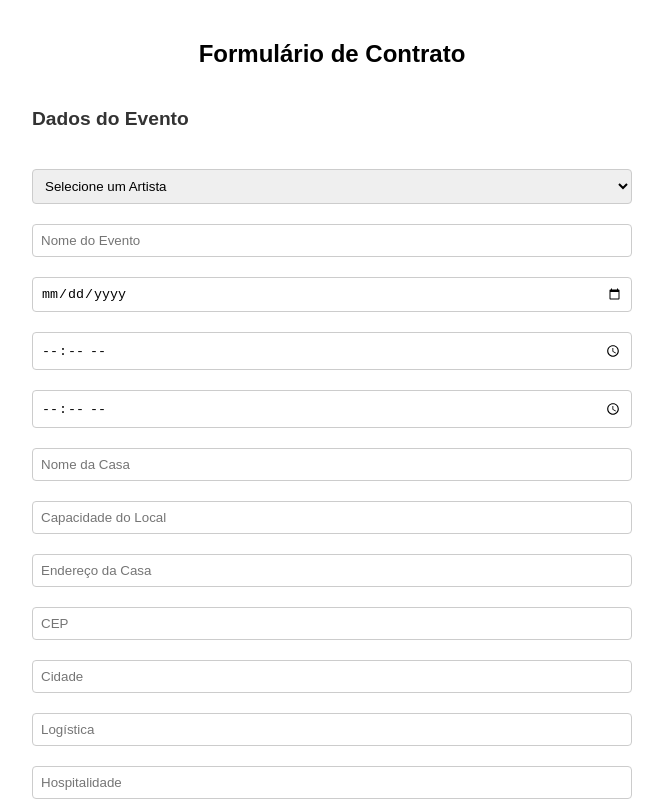
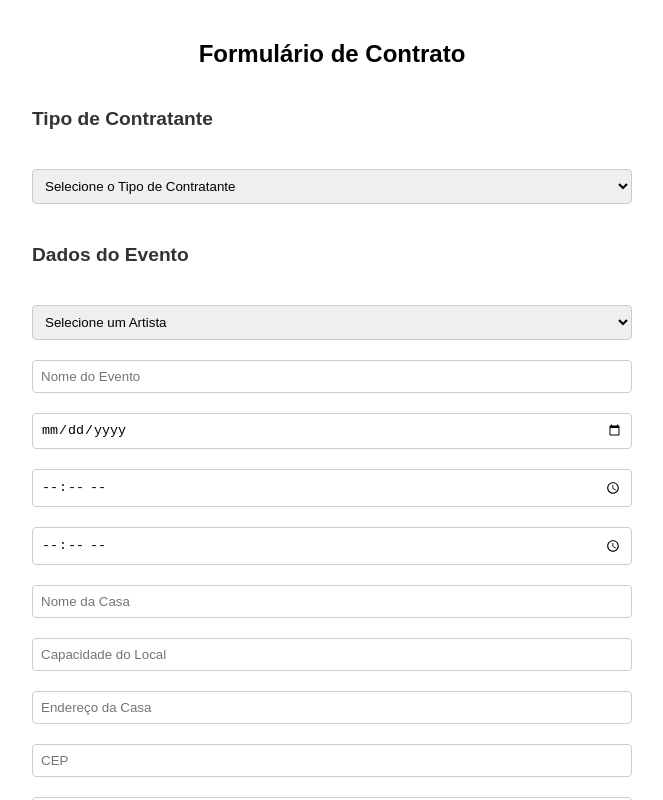
Before and after one commit to vLecaBR/auto-contract-frontend, a React (Create React App) app: page / in a window 1280 px wide. Shown: the top 800 px of the page, without its empty margins (308-971 px from the left). Built offline with nearby package versions, Linux system fonts and the light colour scheme.

Commit message:
ajustes  para escolher tipo de contratante

```diff
--- a/src/components/ContractForm.jsx
+++ b/src/components/ContractForm.jsx
@@ -51,6 +51,7 @@ const Button = styled.button`
 
 const ContractForm = () => {
   const [formData, setFormData] = useState({
+    tipoContratante: "", // Adicionado para controle do tipo de contratante (PF ou PJ)
     artista: "",
     camarim: "",
     capacidadeLocal: "",
@@ -127,7 +128,19 @@ const ContractForm = () => {
       <Title>Formulário de Contrato</Title>
       <Form onSubmit={handleSubmit}>
 
-        {/* Seção 1: Dados do Evento */}
+        {/* Seção 1: Seleção de Tipo de Contratante (PF ou PJ) */}
+        <SectionTitle>Tipo de Contratante</SectionTitle>
+        <Select
+          name="tipoContratante"
+          onChange={handleChange}
+          value={formData.tipoContratante}
+        >
+          <option value="">Selecione o Tipo de Contratante</option>
+          <option value="PF">Pessoa Física</option>
+          <option value="PJ">Pessoa Jurídica</option>
+        </Select>
+
+        {/* Seção 2: Dados do Evento */}
         <SectionTitle>Dados do Evento</SectionTitle>
         <Select name="artista" onChange={handleChange}>
           <option value="">Selecione um Artista</option>
@@ -219,7 +232,7 @@ const ContractForm = () => {
           onChange={handleChange}
         />
 
-        {/* Seção 2: Depósitos */}
+        {/* Seção 3: Depósitos */}
         <SectionTitle>Depósitos</SectionTitle>
         <Input
           type="number"
@@ -246,7 +259,10 @@ const ContractForm = () => {
           onChange={handleChange}
         />
 
-        {/* Seção 3: Dados do Contratante - Pessoa Jurídica */}
+        {/* Condicionalmente exibe os campos de PF ou PJ */}
+        {formData.tipoContratante === "PJ" && (
+          <>
+            {/* Seção 4: Dados do Contratante - Pessoa Jurídica */}
             <SectionTitle>Dados do Contratante - Pessoa Jurídica</SectionTitle>
             <Input
               type="text"
@@ -308,8 +324,12 @@ const ContractForm = () => {
               placeholder="CPF"
               onChange={handleChange}
             />
+          </>
+        )}
 
-        {/* Seção 4: Dados do Contratante - Pessoa Física */}
+        {formData.tipoContratante === "PF" && (
+          <>
+            {/* Seção 5: Dados do Contratante - Pessoa Física */}
             <SectionTitle>Dados do Contratante - Pessoa Física</SectionTitle>
             <Input
               type="text"
@@ -359,6 +379,8 @@ const ContractForm = () => {
               placeholder="CPF"
               onChange={handleChange}
             />
+          </>
+        )}
 
         {/* Botão de envio */}
         <Button type="submit">Gerar Contrato</Button>
```
Lines whose indentation alone changed are shown as unchanged.
